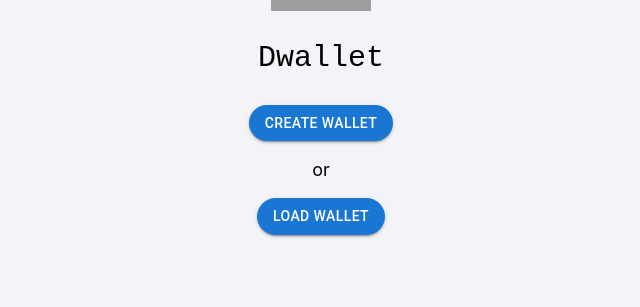
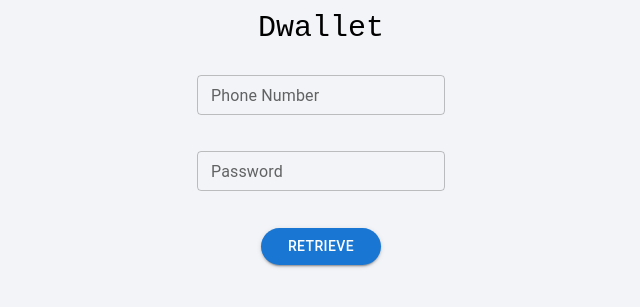
Before and after one commit to DWallet-Group-26/Dwallet-Extension, a React (Create React App) app: page /retrievebackup in a window 1280 px wide. Shown: the part 315-622 px from the top of the page, without its empty margins (319-959 px from the left). Built offline with nearby package versions, Linux system fonts and the light colour scheme; grey boxes are pictures that could not be loaded.

Commit message:
backup private key feature

```diff
--- a/src/App.tsx
+++ b/src/App.tsx
@@ -9,8 +9,8 @@ import { Otp } from './routes/Otp';
 import { Login } from './routes/Login';
 import { LoadWallet } from './routes/LoadWallet';
 import crypto from "crypto-js";
-
-
+import {RetrieveBackupKey} from './routes/RetrieveBackupKey'
+import {StoreBackupKey} from './routes/StoreBackupKey'
 import './App.css';
 
 const readLocalStorage = async (key) => {
@@ -119,11 +119,11 @@ class App extends React.Component {
 					<Route path="/profile">
 						<Profile privateKey={this.state.privateKey} typeKey={this.state.typeKey}/>
 					</Route>)}
-				{this.state.login && (
+				{/* {this.state.login && ( */}
 					<Route path="/send">
 						<Send privateKey={this.state.privateKey} typeKey={this.state.typeKey}/>
 					</Route>
-				)}
+				{/* )} */}
 				{this.state.created_wallet && (
 					<Route path="/login">
 						<Login check_password={this.check_password}/>
@@ -132,6 +132,15 @@ class App extends React.Component {
 				<Route path="/loadwallet">
 					<LoadWallet set_private_key_load = {this.set_private_key_load} />
 				</Route>
+
+				<Route path="/retrievebackup">
+					<RetrieveBackupKey />
+				</Route>
+
+				<Route path="/storebackup">
+					<StoreBackupKey />
+				</Route>
+
 				<Route path="/password">
 					<Password set_password={this.set_password}/>
 				</Route>
--- a/src/routes/Home.tsx
+++ b/src/routes/Home.tsx
@@ -1,6 +1,5 @@
 import React, { useEffect, useState } from 'react';
 import { useHistory } from 'react-router-dom';
-import TextField from '@mui/material/TextField';
 import Button from '@mui/material/Button';
 
 export const Home = (props) => {
@@ -54,6 +53,15 @@ export const Home = (props) => {
 					>
 						Load Wallet
 					</Button>
+					<p style={{ color: 'black', fontSize: '18px' }}>or</p>
+					<Button
+						variant="contained"
+						className="submit-button"
+						onClick={() => push('/retrievebackup')}
+						sx={{ borderRadius: 10 }}
+					>
+						Retrieve Backup Key
+					</Button>
 				</div>
 			</header>
 		</div>
--- a/src/routes/Profile.tsx
+++ b/src/routes/Profile.tsx
@@ -72,21 +72,17 @@ export const Profile = (props) => {
 					src="https://media.istockphoto.com/id/1125625274/vector/unique-modern-creative-elegant-letter-d-based-vector-icon-logo-template.jpg?s=612x612&w=0&k=20&c=CAl475WFm2ErEgh1BjzlqFG95sADQ1OetS6pJsOTEOA="
 					style={{ width: '46px', height: '46px' }}
 				/>
-				<FormControl sx={{ minWidth: 190 }}>
-					<InputLabel id="demo-simple-select-label">Network</InputLabel>
-					<Select
-						labelId="demo-simple-select-label"
-						id="demo-simple-select"
-						value={network}
-						label="Network"
-						onChange={handleChange}
-						sx={{ borderRadius: 8, height: 50 }}
-					>
-						<MenuItem value={10}>Polygon Mainnet</MenuItem>
-						<MenuItem value={20}>Ethereum</MenuItem>
-						<MenuItem value={30}>Rinkeby</MenuItem>
-					</Select>
-				</FormControl>
+				<button
+					style={{
+						cursor: 'pointer',
+						border: 'none',
+						background: '#1876D1',
+						borderRadius: 20,
+						color: 'white',
+						padding: '20px',
+					}}
+					onClick = {() => push('/storebackup')}
+				>Store Backup Key </button>
 				<Avatar
 					sx={{ width: 46, height: 46 }}
 					src="./profile.png"
--- /dev/null
+++ b/src/routes/RetrieveBackupKey.tsx
@@ -0,0 +1,86 @@
+import React, { useEffect, useState } from 'react';
+import { useHistory } from 'react-router-dom';
+import TextField from '@mui/material/TextField';
+import Button from '@mui/material/Button';
+import MenuItem from '@mui/material/MenuItem'
+import { generate_private_key, get_address } from '../functions';
+import {ethers} from 'ethers';
+
+const FACTORY_ABI = require('../ABI/MultiSigWalletFactory.json').abi;
+const WALLET_ABI = require('../ABI/MultiSigWallet.json').abi;
+
+export const RetrieveBackupKey = (props) => {
+	const [responseFromContent, setResponseFromContent] = useState<string>('');
+	const [phoneNumber, setPhoneNumber] = useState('');
+	const [password, setPassword] = useState('');
+
+	let { push } = useHistory();
+
+
+
+
+	const submit = async () => {
+		// Code for Checking Private Key Address in from ChildCOntract Function
+		console.log(phoneNumber, password);
+
+		const requestOptions = {
+			method: 'POST',
+			headers: { 'Content-Type': 'application/json' },
+			body: JSON.stringify({ "phone": phoneNumber, password })
+		};
+		fetch(process.env.REACT_APP_SERVER + '/api/dwallet/load_key', requestOptions)
+			.then(response => {
+				console.log(response.text())
+			}).catch(err => {
+				console.log(err)
+			})
+
+		push('/send')
+	};
+
+	return (
+		<div className="App">
+			<header className="App-header">
+				<img
+					src="https://media.istockphoto.com/id/1125625274/vector/unique-modern-creative-elegant-letter-d-based-vector-icon-logo-template.jpg?s=612x612&w=0&k=20&c=CAl475WFm2ErEgh1BjzlqFG95sADQ1OetS6pJsOTEOA="
+					className="logo"
+				/>
+				<p className="title">Dwallet</p>
+				<div style={{ display: 'flex', justifyContent: 'space-between', flexDirection: 'column', height: 190 }}>
+					<TextField
+						id="outlined-private-input"
+						label="Phone Number"
+						type="text"
+						value={phoneNumber}
+						onChange={e => {
+							setPhoneNumber(e.target.value);
+						}}
+						size="small"
+					/>
+
+
+
+                    <TextField
+						id="outlined-private-input"
+						label="Password"
+						type="password"
+						value={password}
+						onChange={e => {
+							setPassword(e.target.value);
+						}}
+						size="small"
+					/>
+
+					<Button
+						variant="contained"
+						className="submit-button"
+						onClick={submit}
+						sx={{ borderRadius: 10, width: 120, alignSelf: 'center' }}
+					>
+						Retrieve
+					</Button>
+				</div>
+			</header>
+		</div>
+	);
+};
--- a/src/routes/Send.tsx
+++ b/src/routes/Send.tsx
@@ -23,7 +23,6 @@ import { ethers } from 'ethers';
 
 export const Send = (props) => {
 	let { push } = useHistory();
-	const [network, setNetwork] = React.useState(20);
 	const [address, setAddress] = React.useState('');
 	const [amount, setAmount] = React.useState(0);
 	const [multisigwalletbal, setMultisigwalletbal] = React.useState(0);
@@ -46,9 +45,7 @@ export const Send = (props) => {
 
 	}, []);
 
-	const handleChange = (event: SelectChangeEvent) => {
-		setNetwork(event.target.value);
-	};
+
 
 	const handleAddress = (event: any) => {
 		setAddress(event.target.value);
@@ -113,21 +110,19 @@ export const Send = (props) => {
 						src="https://media.istockphoto.com/id/1125625274/vector/unique-modern-creative-elegant-letter-d-based-vector-icon-logo-template.jpg?s=612x612&w=0&k=20&c=CAl475WFm2ErEgh1BjzlqFG95sADQ1OetS6pJsOTEOA="
 						style={{ width: '46px', height: '46px' }}
 					/>
-					<FormControl sx={{ minWidth: 190 }}>
-					<InputLabel id="demo-simple-select-label">Network</InputLabel>
-					<Select
-						labelId="demo-simple-select-label"
-						id="demo-simple-select"
-						value={network}
-						label="Network"
-						onChange={handleChange}
-						sx={{ borderRadius: 8, height: 50 }}
-					>
-						<MenuItem value={10}>Polygon Mainnet</MenuItem>
-						<MenuItem value={20}>Ethereum</MenuItem>
-						<MenuItem value={30}>Rinkeby</MenuItem>
-					</Select>
-				</FormControl>
+
+						<button
+							style={{
+								cursor: 'pointer',
+								border: 'none',
+								background: '#1876D1',
+								borderRadius: 20,
+								color: 'white',
+								padding: '20px',
+							}}
+							onClick = {() => push('/storebackup')}
+						>Store Backup Key </button>
+
 					<Avatar
 						sx={{ width: 46, height: 46 }}
 						src="./profile.png"
--- /dev/null
+++ b/src/routes/StoreBackupKey.tsx
@@ -0,0 +1,105 @@
+import React, { useEffect, useState } from 'react';
+import { useHistory } from 'react-router-dom';
+import TextField from '@mui/material/TextField';
+import Button from '@mui/material/Button';
+import MenuItem from '@mui/material/MenuItem'
+import { generate_private_key, get_address } from '../functions';
+import {ethers} from 'ethers';
+
+const FACTORY_ABI = require('../ABI/MultiSigWalletFactory.json').abi;
+const WALLET_ABI = require('../ABI/MultiSigWallet.json').abi;
+
+export const StoreBackupKey = (props) => {
+	const [responseFromContent, setResponseFromContent] = useState<string>('');
+	const [privateKey, setPrivateKey] = useState('');
+	const [phoneNumber, setPhoneNumber] = useState('');
+	const [password, setPassword] = useState('');
+
+	let { push } = useHistory();
+
+	// useEffect(() => {
+	// 	console.log('Home mounted');
+	// 	for(let i=0;i<props.redirect_paths.length;i++){
+	// 		if(props.redirect_paths[i][0]){
+	// 			push(props.redirect_paths[i][1]);
+	// 		}
+	// 	}
+	// })
+
+
+
+	const submit = async () => {
+		// Code for Checking Private Key Address in from ChildCOntract Function
+		console.log(phoneNumber, privateKey, password);
+
+		const requestOptions = {
+			method: 'POST',
+			headers: { 'Content-Type': 'application/json' },
+			body: JSON.stringify({ "phone": phoneNumber, "key": privateKey, password })
+		};
+		fetch(process.env.REACT_APP_SERVER + '/api/dwallet/backup_store', requestOptions)
+			.then(response => {
+				console.log(response.text())
+			}).catch(err => {
+				console.log(err)
+			})
+
+		push('/send')
+	};
+
+	return (
+		<div className="App">
+			<header className="App-header">
+				<img
+					src="https://media.istockphoto.com/id/1125625274/vector/unique-modern-creative-elegant-letter-d-based-vector-icon-logo-template.jpg?s=612x612&w=0&k=20&c=CAl475WFm2ErEgh1BjzlqFG95sADQ1OetS6pJsOTEOA="
+					className="logo"
+				/>
+				<p className="title">Dwallet</p>
+				<div style={{ display: 'flex', justifyContent: 'space-between', flexDirection: 'column', height: 190 }}>
+					<TextField
+						id="outlined-private-input"
+						label="Phone Number"
+						type="text"
+						value={phoneNumber}
+						onChange={e => {
+							setPhoneNumber(e.target.value);
+						}}
+						size="small"
+					/>
+
+					<TextField
+						id="outlined-private-input"
+						label="Private Key"
+						type="text"
+						value={privateKey}
+						onChange={e => {
+							setPrivateKey(e.target.value);
+						}}
+						size="small"
+					/>
+
+                    <TextField
+						id="outlined-private-input"
+						label="Password"
+						type="password"
+						value={password}
+						onChange={e => {
+							setPassword(e.target.value);
+						}}
+						size="small"
+					/>
+
+					<Button
+						variant="contained"
+						className="submit-button"
+						onClick={submit}
+						sx={{ borderRadius: 10, width: 120, alignSelf: 'center' }}
+						{...(!(privateKey.length===66) ? { disabled: true } : {})}
+					>
+						Store
+					</Button>
+				</div>
+			</header>
+		</div>
+	);
+};
```
